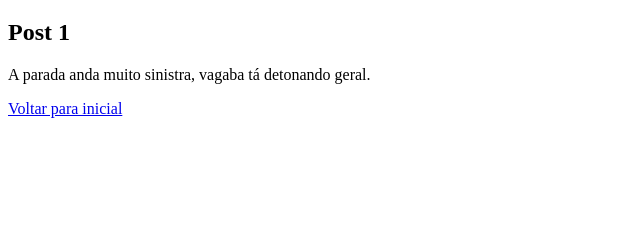
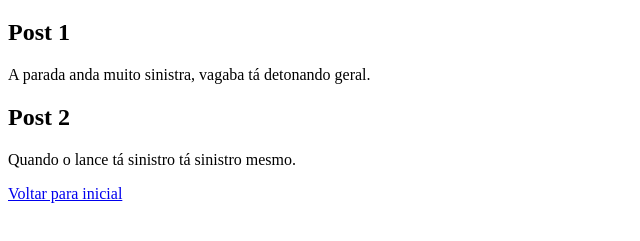
Before and after one commit to AmericoBriza/aulagithub, a plain HTML site: page blog.html in a window 1280 px wide. Shown: the part 61-302 px from the top of the page, without its empty margins (0-640 px from the left). Drawn offline with Linux system fonts and the light colour scheme.

Commit message:
Atualização blog

```diff
--- a/blog.html
+++ b/blog.html
@@ -9,6 +9,8 @@
     <h1>Página de Blog</h1>
     <h2>Post 1</h2>
     <p>A parada anda muito sinistra, vagaba tá detonando geral.</p>
+    <h2>Post 2</h2>
+    <p>Quando o lance tá sinistro tá sinistro mesmo.</p>
 
     <a href="index.html">Voltar para inicial</a>
 </body>
```
